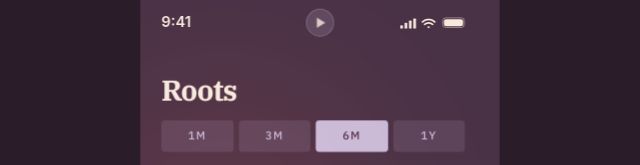
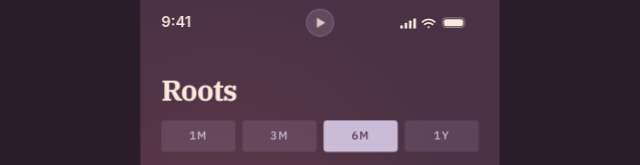
Before and after one commit to smule-2000/Exhale, a plain HTML site: page index.html in a window 1280 px wide. Both pictures are taken after a click on the button "ROOTS". Shown: the top 165 px of the page, without its empty margins (320-960 px from the left). Drawn offline with Linux system fonts and the light colour scheme.

Commit message:
Roots: range selector matches card width
Co-Authored-By: Claude Sonnet 5.5 <noreply@anthropic.com>
Claude-Session: https://claude.ai/code/session_01XfjWuEmjn2depEiEUukhp9

```diff
--- a/index.html
+++ b/index.html
@@ -99,7 +99,7 @@ textarea{font:400 16px/23px var(--sans);color:#3e3e3e}
 #demo hr{border:0;border-top:1px solid rgba(0,0,0,.15);margin:6px 0}
 
 /* Roots: tracking over time */
-.seg{position:absolute;left:24px;top:138px;width:348px;height:36px;display:flex;gap:6px}
+.seg{position:absolute;left:24px;top:138px;width:364px;height:36px;display:flex;gap:8px}
 .seg button{flex:1;border-radius:4px;background:rgba(202,186,215,.14);color:var(--lav);font:500 13px/36px var(--sans);letter-spacing:.1em;transition:background .2s,color .2s}
 .seg button[aria-pressed=true]{background:var(--lav);color:var(--eggplant)}
 .vcard{background:rgba(202,186,215,.12);border-radius:4px;padding:16px;margin-bottom:14px;overflow:hidden}
@@ -425,7 +425,7 @@ textarea{font:400 16px/23px var(--sans);color:#3e3e3e}
 
 <!-- ========== 8. ROOTS ========== -->
 <section class="scr" id="roots" aria-label="Roots">
-  <h1 class="t serif" style="left:24px;top:84px;width:348px;font-size:33px;line-height:38px">Roots</h1>
+  <h1 class="t serif" style="left:24px;top:84px;width:364px;font-size:33px;line-height:38px">Roots</h1>
   <div class="seg" id="seg" role="group" aria-label="Time range"><button data-r="1M">1M</button><button data-r="3M">3M</button><button data-r="6M">6M</button><button data-r="1Y">1Y</button></div>
   <div class="scroll" id="rootsList" style="top:192px;height:625px;padding-bottom:28px"></div>
 </section>
```
